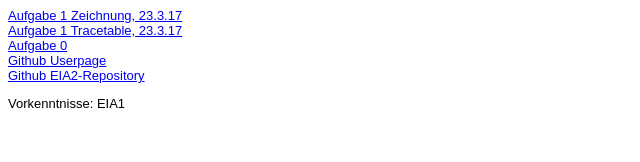
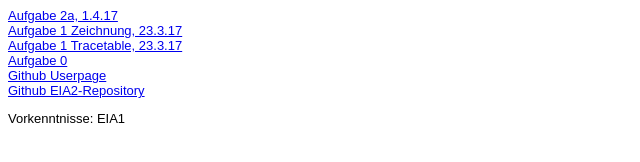
Before and after one commit to fehrenbi/EIA2, a plain HTML site: page Steckbrief/steckbrief.htm in a window 1280 px wide. Shown: the whole page, without its empty margins (0-640 px from the left). Drawn offline with Linux system fonts and the light colour scheme.

Commit message:
Steckbrief

```diff
--- a/Steckbrief/steckbrief.htm
+++ b/Steckbrief/steckbrief.htm
@@ -13,6 +13,7 @@ body {
 </head>
 <body>
 	<!-- Hier die Links zu den gelösten Aufgaben einstellen, aktuelle oben, alte stehen lassen! Format: Aufgabenbezeichnung, Datum -->
+<a href="https://fehrenbi.github.io/EIA2/Aufgabe%202/Aufgabe02.html" target="_blank">Aufgabe 2a, 1.4.17</a></br>
 <a href="https://fehrenbi.github.io/EIA2/Aufgabe 1/IMG_4829.JPG" target="_blank">Aufgabe 1 Zeichnung, 23.3.17</a></br>
 <a href="https://fehrenbi.github.io/EIA2/Aufgabe 1/Tracetable PDF.pdf" target="_blank">Aufgabe 1 Tracetable, 23.3.17</a></br>
 <a href="https://fehrenbi.github.io/EIA2/Aufgabe 0/aufgabe0.html" target="_blank">Aufgabe 0</a></br>
```
